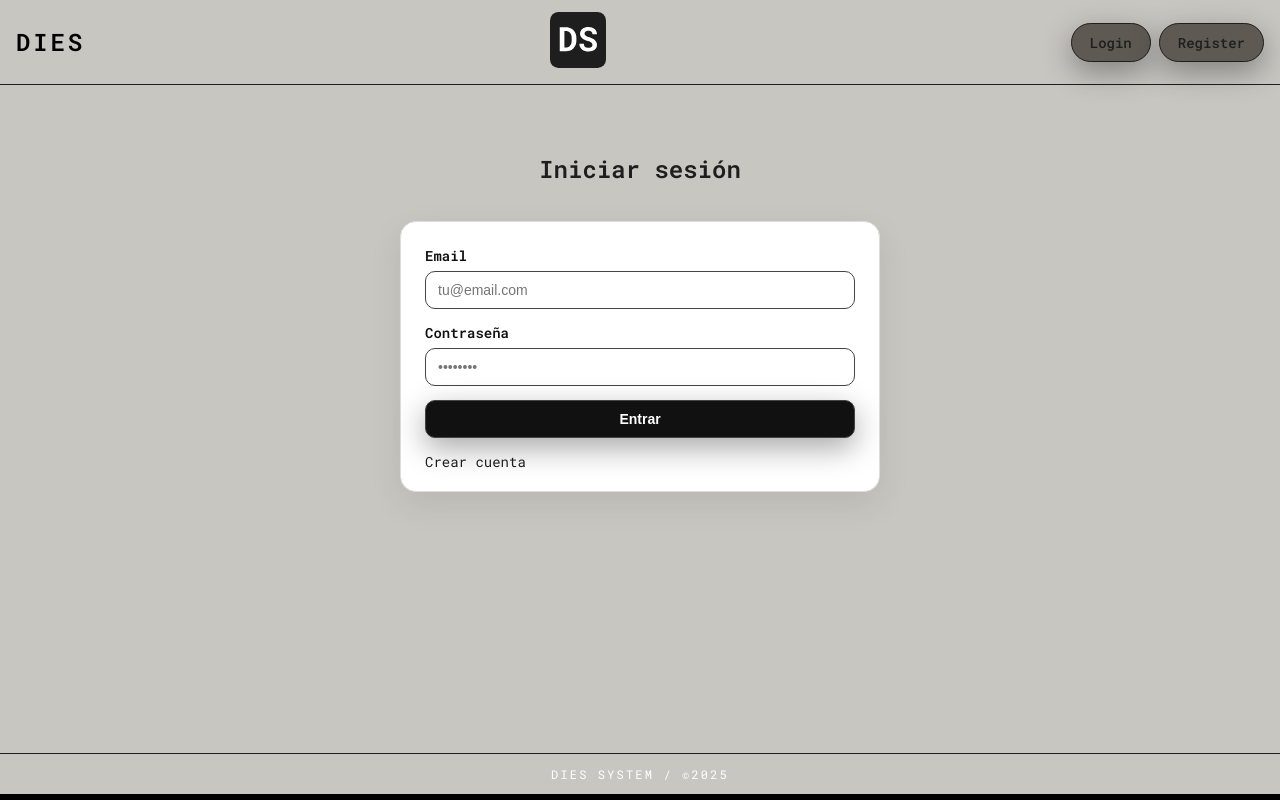
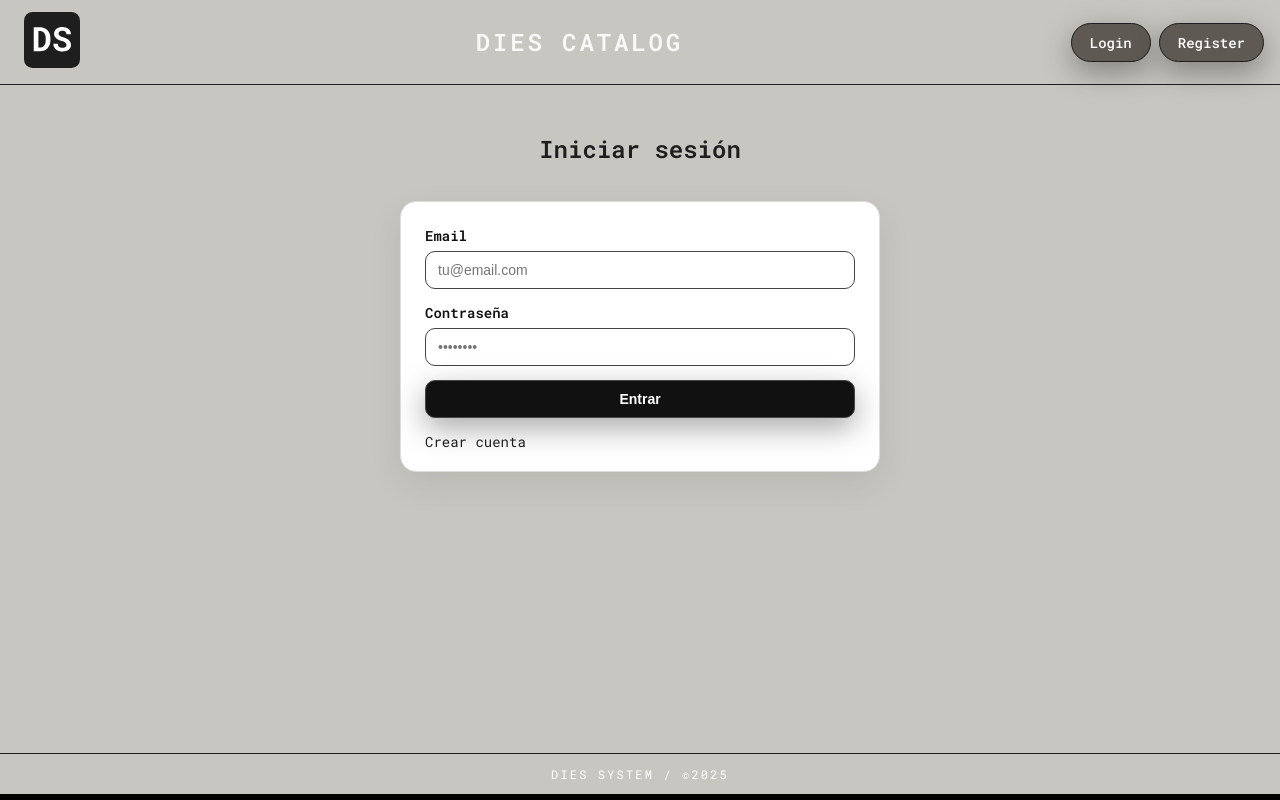
Before and after one commit to manuelgodoytorrealba/dies-web, a SvelteKit app: page /login in a window 1280 px wide. Built offline with nearby package versions, Linux system fonts and the light colour scheme; no server answers.

Commit message:
fixing styles

```diff
--- a/src/lib/components/filters/FiltersBar.svelte
+++ b/src/lib/components/filters/FiltersBar.svelte
@@ -173,7 +173,7 @@
 	/* Estado seleccionado: usa el color principal y mantiene el “look botón” */
 	.filters-category.selected {
 		background-color: var(--color-primary);
-		color: var(--color-text);
+		color: var(--color-text-muted);
 	}
 
 	/* Opcional: que al hacer click siga viéndose “activo” pero sin perder el color seleccionado */
--- a/src/lib/components/layout/CatalogHeader.svelte
+++ b/src/lib/components/layout/CatalogHeader.svelte
@@ -6,14 +6,15 @@
 
 <header class="app-header">
 	<div class="app-header__inner flex-between">
-		<div class="app-header__brand">
-			<a href="/profile" class="app-header__title">DIES</a>
-		</div>
+		<div class="app-header__logo">
 
-		<div class="app-header__logo">
 			<a href="/catalog" class="logo-link">
 				<img src={logo} alt="logo-dies" />
 			</a>
+		</div>
+
+		<div class="app-header__brand">
+			<a href="/profile" class="app-header__title">DIES CATALOG</a>
 		</div>
 
 		<nav class="app-header__nav">
@@ -49,11 +50,10 @@
 		font-weight: 600;
 		letter-spacing: 0.12em;
 		text-transform: uppercase;
-		color: black;
+		color: rgb(251, 248, 248);
 	}
 
 	.app-header__logo img {
-
 		width: 4.5rem;
 		height: 3.5rem;
 		border-radius: var(--radius-lg);
--- a/src/lib/styles/base.css
+++ b/src/lib/styles/base.css
@@ -58,5 +58,5 @@ a:hover {
 .app-shell {
   max-width: 1200px;
   margin: 0 auto;
-  padding: var(--space-6) var(--space-4);
+  padding: 0px;
 }
--- a/src/lib/styles/components.css
+++ b/src/lib/styles/components.css
@@ -20,7 +20,7 @@
   text-decoration: none !important;
 
   background-color: var(--color-btn);
-  color: var(--color-text);
+  color: var(--color-text-muted);
 
   box-shadow: var(--shadow-soft);
   transition:
--- a/src/routes/(app)/catalog/+page.svelte
+++ b/src/routes/(app)/catalog/+page.svelte
@@ -137,12 +137,12 @@
 
 <style>
   .catalog {
-    padding: 24px;
+    padding: 0px;
   }
 
   .grid {
     display: grid;
-    grid-template-columns: repeat(auto-fill, minmax(220px, 1fr));
+    grid-template-columns: repeat(auto-fill, minmax(330px, 1fr));
     gap: 16px;
     margin-top: 16px;
   }
--- a/src/routes/+layout.svelte
+++ b/src/routes/+layout.svelte
@@ -39,6 +39,5 @@
     max-width: 1200px;
     width: 100%;
     margin: 0 auto;
-    padding: var(--space-5) var(--space-4);
   }
 </style>
--- a/src/routes/admin/products/+page.svelte
+++ b/src/routes/admin/products/+page.svelte
@@ -369,7 +369,7 @@
   .thumb img {
     width: 100%;
     height: 100%;
-    object-fit: cover;
+    object-fit: contain;
     display: block;
   }
 
```
Also changed, not shown: src/lib/components/catalog/ProductCard.svelte (+7 -7 lines). Lines whose indentation alone changed are shown as unchanged.
